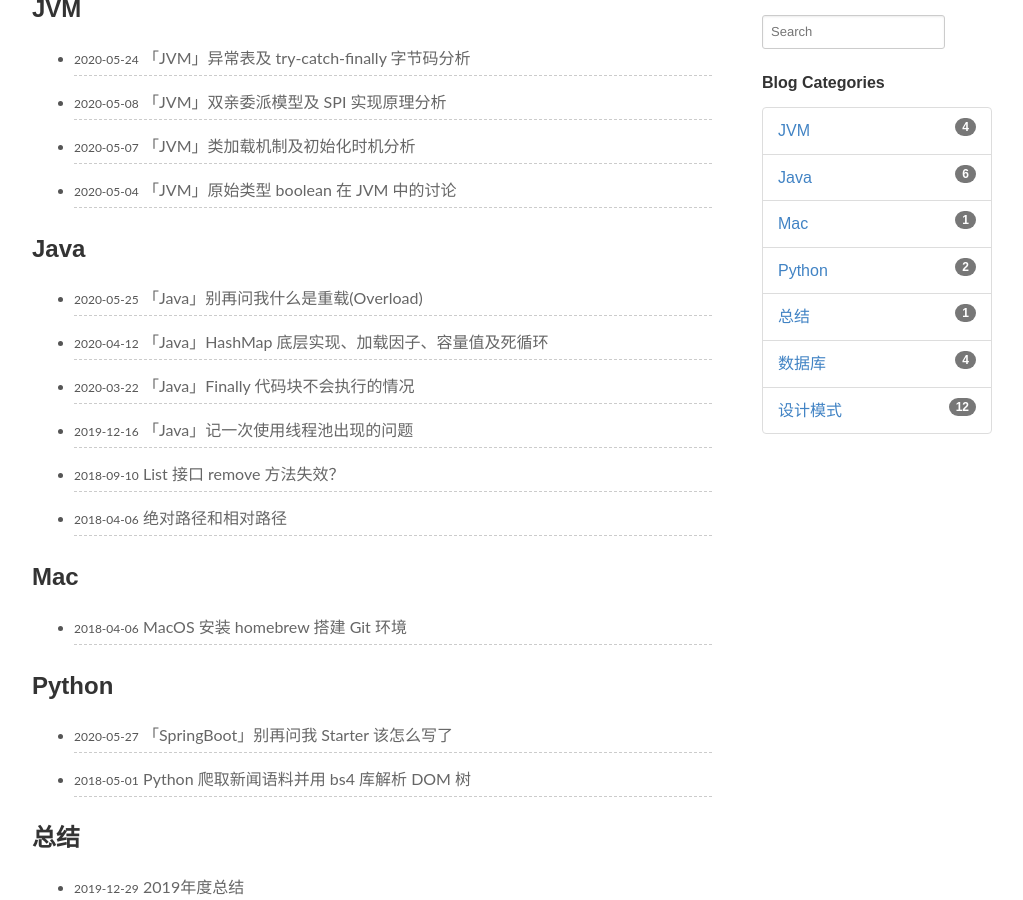
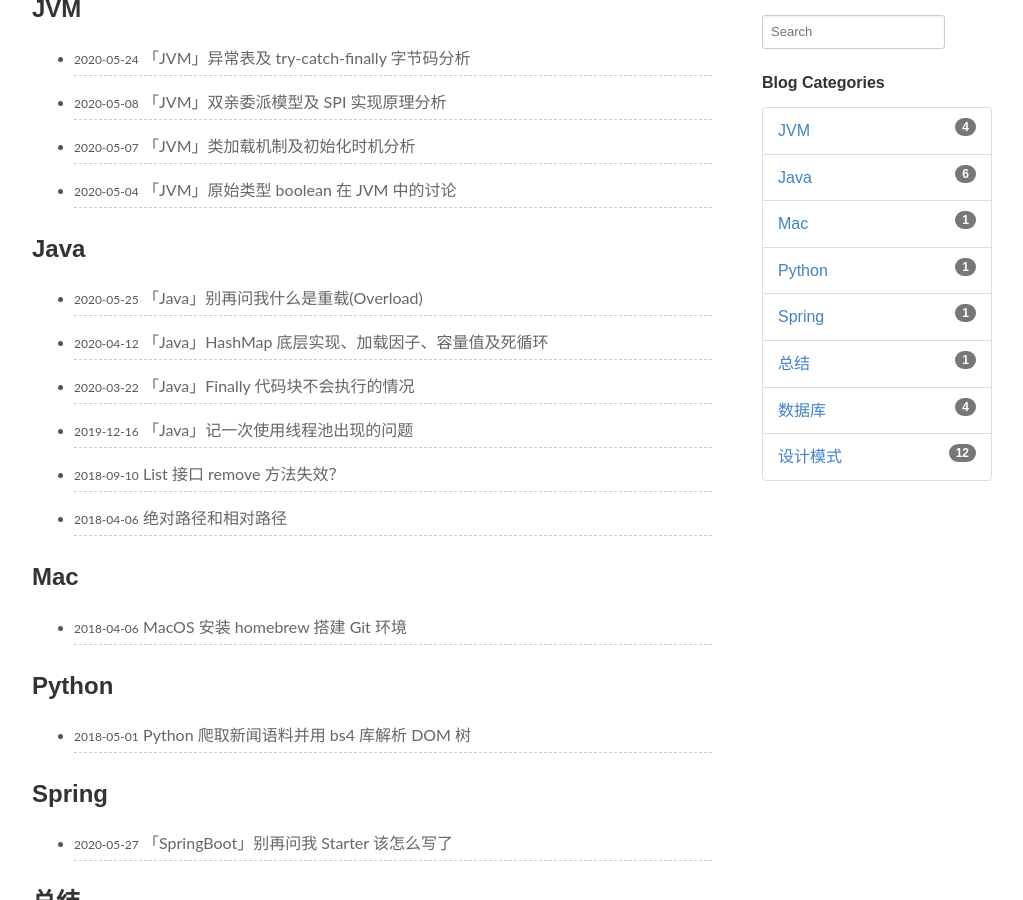
Before and after one commit to Planeswalker23/Planeswalker23.github.io, a Jekyll site: the page built from pages/categories.md, in a window 1280 px wide and 900 px high, scrolled down 227 px. Shown: the whole window, without its empty margins (138-1161 px from the left). Built offline with Jekyll 4.4.1, drawn with Linux system fonts in a browser that asks for light colours.

```diff
--- a/_includes/footer.html
+++ b/_includes/footer.html
@@ -1,7 +1,7 @@
     <footer class="container">
         <div class="site-footer" role="contentinfo">
             <div class="copyright left mobile-block">
-                    © 2019
+                    © 2020
                     <span title="{{ site.author}}">{{ site.author }}</span>
                     <a href="javascript:window.scrollTo(0,0)" class="right mobile-visible">TOP</a>
             </div>
--- a/_posts/spring/2020-05-27-spring-boot-starter.md
+++ b/_posts/spring/2020-05-27-spring-boot-starter.md
@@ -1,7 +1,7 @@
 ---
 layout: post
 title: 「SpringBoot」别再问我 Starter 该怎么写了
-categories: [Python]
+categories: [Spring]
 description: 「SpringBoot」别再问我 Starter 该怎么写了
 keywords: spring, springboot, starter
 ---
```
